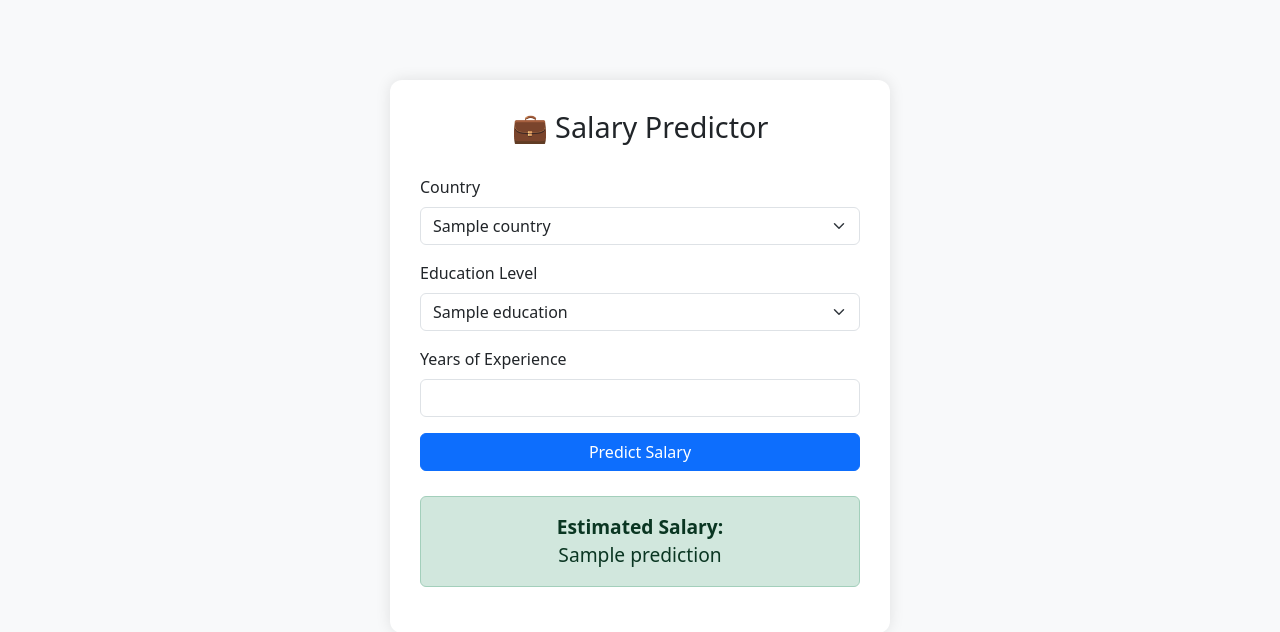
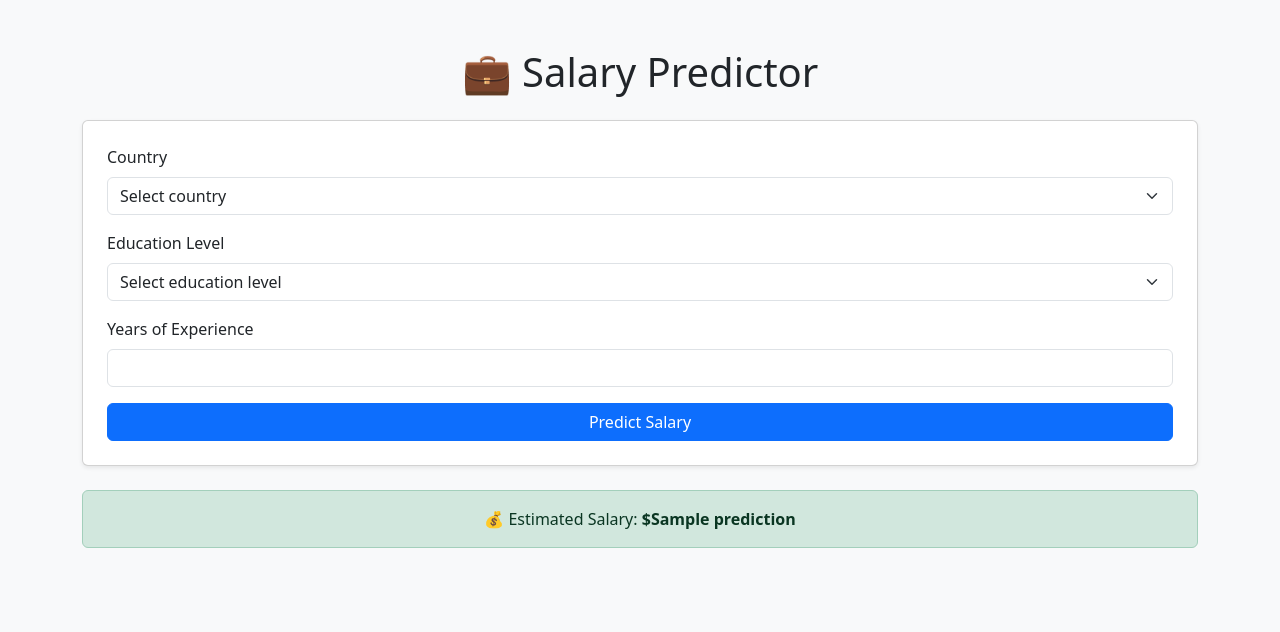
Before and after one commit to georgebuga/salary_predictor, a Flask app: template templates/index.html in a window 1280 px wide. Shown: the top 632 px of the page. Run offline with Flask 3, Linux system fonts and the light colour scheme; the template is opened without the code that fills it: most values are stand-ins (such as "Sample title", 1, 10 or a date in 2020).

Commit message:
Cosmetic changes

```diff
--- a/app.py
+++ b/app.py
@@ -1,44 +1,48 @@
 # app.py
-
-from flask import Flask, render_template, request
+import flask
 import pickle
 import numpy as np
+from flask import Flask, render_template, request
 
 app = Flask(__name__)
 
-# Încarcă modelul și encoderele
+# Load model
 with open("model/salary_model.pkl", "rb") as f:
     model = pickle.load(f)
 
-with open("model/le_country.pkl", "rb") as f:
-    le_country = pickle.load(f)
+# Helper: encode input like in training
+def preprocess_input(country, education, experience):
+    # Categorial mappings (example, update based on your model!)
+    country_map = {
+        "United States": 0,
+        "Germany": 1,
+        "India": 2,
+        # Add other countries...
+    }
+    education_map = {
+        "Less than a Bachelors": 0,
+        "Bachelor’s degree": 1,
+        "Master’s degree": 2,
+        "Post grad": 3,
+    }
 
-with open("model/le_education.pkl", "rb") as f:
-    le_education = pickle.load(f)
+    country_encoded = country_map.get(country, -1)
+    education_encoded = education_map.get(education, -1)
+    return np.array([[country_encoded, education_encoded, experience]])
 
 @app.route("/", methods=["GET", "POST"])
 def index():
     prediction = None
-
     if request.method == "POST":
         country = request.form["country"]
         education = request.form["education"]
-        experience = float(request.form["experience"])
+        experience = float(request.form.get("yearsExperience", 0))
 
-        # Transformare inputuri
-        country_encoded = le_country.transform([country])[0]
-        education_encoded = le_education.transform([education])[0]
+        input_data = preprocess_input(country, education, experience)
+        salary = model.predict(input_data)[0]
+        prediction = f"{salary:,.0f}"
 
-        X = np.array([[country_encoded, education_encoded, experience]])
-        predicted_salary = model.predict(X)[0]
-        prediction = f"${predicted_salary:,.0f} / year"
-
-    # Pentru popularea select-urilor în HTML
-    countries = sorted(le_country.classes_)
-    educations = sorted(le_education.classes_)
-
-    return render_template("index.html", prediction=prediction,
-                           countries=countries, educations=educations)
+    return render_template("index.html", prediction=prediction)
 
 if __name__ == "__main__":
-    app.run(host="0.0.0.0", port=5000, debug=True)
+    app.run(debug=True, host="0.0.0.0")
--- a/templates/index.html
+++ b/templates/index.html
@@ -1,74 +1,50 @@
+<!-- templates/index.html -->
 <!DOCTYPE html>
 <html lang="en">
 <head>
-  <meta charset="UTF-8">
+  <meta charset="UTF-8" />
+  <meta name="viewport" content="width=device-width, initial-scale=1.0" />
   <title>Salary Predictor</title>
   <link href="https://cdn.jsdelivr.net/npm/bootstrap@5.3.2/dist/css/bootstrap.min.css" rel="stylesheet">
-  <style>
-    body {
-      background-color: #f8f9fa;
-    }
-    .container {
-      max-width: 500px;
-      margin-top: 80px;
-      padding: 30px;
-      background-color: white;
-      border-radius: 12px;
-      box-shadow: 0 0 15px rgba(0, 0, 0, 0.1);
-    }
-    h1 {
-      margin-bottom: 30px;
-      font-size: 1.8rem;
-      text-align: center;
-    }
-    .btn-primary {
-      width: 100%;
-    }
-    .result {
-      margin-top: 25px;
-      font-size: 1.2rem;
-      text-align: center;
-    }
-  </style>
 </head>
-<body>
+<body class="bg-light">
+  <div class="container py-5">
+    <h1 class="text-center mb-4">💼 Salary Predictor</h1>
 
-  <div class="container">
-    <h1>💼 Salary Predictor</h1>
-    <form method="POST">
+    <form method="POST" action="/" class="card p-4 shadow-sm">
       <div class="mb-3">
         <label for="country" class="form-label">Country</label>
-        <select class="form-select" name="country" required>
-          {% for country in countries %}
-            <option value="{{ country }}">{{ country }}</option>
-          {% endfor %}
+        <select name="country" class="form-select" required>
+            <option selected disabled>Select country</option>
+            <option>United States</option>
+            <option>Germany</option>
+            <option>India</option>
+            <!-- Adaugă alte țări suportate de modelul tău -->
         </select>
       </div>
-
       <div class="mb-3">
         <label for="education" class="form-label">Education Level</label>
-        <select class="form-select" name="education" required>
-          {% for education in educations %}
-            <option value="{{ education }}">{{ education }}</option>
-          {% endfor %}
+        <select name="education" class="form-select" required>
+            <option selected disabled>Select education level</option>
+            <option>Less than a Bachelors</option>
+            <option>Bachelor’s degree</option>
+            <option>Master’s degree</option>
+            <option>Post grad</option>
         </select>
+
       </div>
-
       <div class="mb-3">
-        <label for="experience" class="form-label">Years of Experience</label>
-        <input type="number" class="form-control" name="experience" step="0.1" required>
+        <label for="yearsExperience" class="form-label">Years of Experience</label>
+        <input type="number" name="yearsExperience" class="form-control" min="0" step="0.1" required>
       </div>
-
-      <button type="submit" class="btn btn-primary">Predict Salary</button>
+      <button type="submit" class="btn btn-primary w-100">Predict Salary</button>
     </form>
 
     {% if prediction %}
-      <div class="result alert alert-success">
-        <strong>Estimated Salary:</strong><br>
-        {{ prediction }}
+      <div class="alert alert-success mt-4 text-center" role="alert">
+        💰 Estimated Salary: <strong>${{ prediction }}</strong>
       </div>
     {% endif %}
   </div>
-
 </body>
 </html>
```
Also changed, not shown: README.md.
